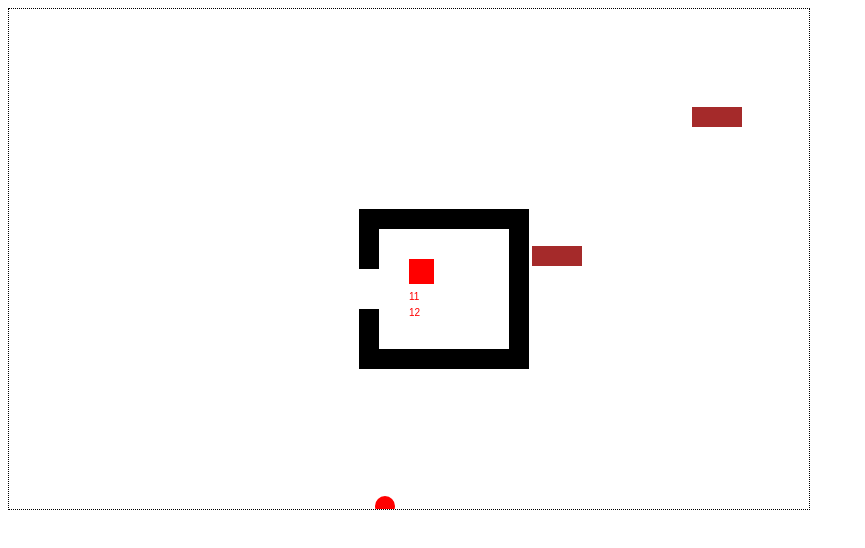
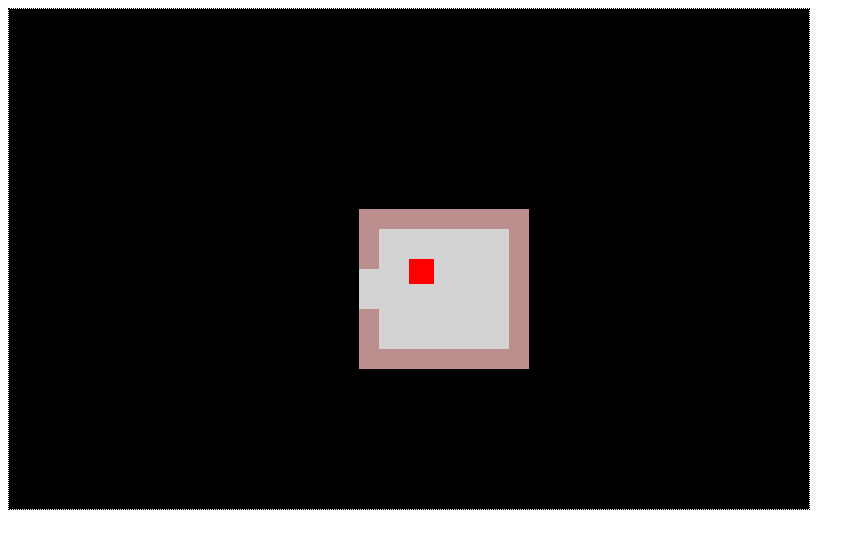
Before and after one commit to Pumpelgit/game_project, a plain HTML site: page index.html in a window 1280 px wide. Shown: the whole page, without its empty margins (0-865 px from the left). Drawn offline with Linux system fonts and the light colour scheme.

Commit message:
added fog

```diff
--- a/index.html
+++ b/index.html
@@ -10,6 +10,7 @@
     <canvas id="canvas" width="800" height="500">
     <script src="src/constants.js"></script>
     <script src="src/textUI.js"></script>
+    <script src="src/weather.js"></script>
     <script src="src/resourcesController.js"></script>
     <script src="src/food.js"></script>
     <script src="src/wood.js"></script>
--- a/src/game.js
+++ b/src/game.js
@@ -1,6 +1,6 @@
 class Game {
   constructor(ctx) {
-        this._ctx = ctx;
+    this._ctx = ctx
     this._intervalId = null
 
     this._player = new Player(ctx)
@@ -11,8 +11,10 @@ class Game {
 
     this._resourceController = new ResourceController()
 
-        this._textWood = new TextUI(this._ctx,this._player,1)
-        this._textFood = new TextUI(this._ctx,this._player,2)
+    this._textWood = new TextUI(this._ctx, this._player, 1)
+    this._textFood = new TextUI(this._ctx, this._player, 2)
+
+    this._weather = new Weather(this._ctx, this._player)
   }
 
   start() {
@@ -45,12 +47,17 @@ class Game {
 
   _clear() {
     const player = this._player
-        this._ctx.clearRect(player.x - (this._ctx.canvas.width / 2), player.y - (this._ctx.canvas.height / 2), this._ctx.canvas.width, this._ctx.canvas.height)
+    this._ctx.clearRect(
+      player.x - this._ctx.canvas.width / 2,
+      player.y - this._ctx.canvas.height / 2,
+      this._ctx.canvas.width,
+      this._ctx.canvas.height
+    )
   }
 
   _draw() {
-        this._house.draw()
-        this._player.draw()
+
+    if (!this._player.insideHouse) {
 
         for (let i = 0; i < this._woodArray.length; i++) {
             this._woodArray[i].draw()
@@ -62,6 +69,17 @@ class Game {
 
       this._textWood.draw(this._resourceController.currentWood)
       this._textFood.draw(this._resourceController.currentFood)
+
+      this._house.drawRoof()
+      this._player.draw()
+      this._weather.draw()
+
+    } else {
+        this._house.drawOutsideBlack(this._player);
+        this._house.draw()
+        this._player.draw()
+    }
+
 }
 
   _move() {
@@ -70,7 +88,6 @@ class Game {
     this._checkResourcesCollision()
     this._house.checkPlayerInside(this._player)
     this._checkCanvasMovement()
-
   }
 
   _checkCanvasMovement() {
@@ -85,7 +102,7 @@ class Game {
     for (let i = 0; i < this._woodArray.length; i++) {
       if (this._woodArray[i].checkCollision(player)) {
         this._resourceController.addWood(this._woodArray[i].amount)
-                this._woodArray.splice(i,1)
+        this._woodArray.splice(i, 1)
       }
     }
 
@@ -93,36 +110,42 @@ class Game {
       this._foodArray[i].checkCollision(player)
       if (this._foodArray[i].checkCollision(player)) {
         this._resourceController.addFood(this._foodArray[i].amount)
-                this._foodArray.splice(i,1)
+        this._foodArray.splice(i, 1)
       }
     }
   }
 
   _checkPlayerHouseCollisions() {
-        const player = this._player;
+    const player = this._player
     const houseParts = this._house.houseParts
 
     for (const housePart in houseParts) {
-
-            const colX = player.x + player.w >= houseParts[housePart].x &&
+      const colX =
+        player.x + player.w >= houseParts[housePart].x &&
         player.x <= houseParts[housePart].x + houseParts[housePart].w
 
-            const colY = player.y + player.h >= houseParts[housePart].y &&
+      const colY =
+        player.y + player.h >= houseParts[housePart].y &&
         player.y <= houseParts[housePart].y + houseParts[housePart].h
 
       if (colX && colY) {
-
-                const colHouseLeft  = player.x + player.w >= houseParts[housePart].x &&
+        const colHouseLeft =
+          player.x + player.w >= houseParts[housePart].x &&
           player.x <= houseParts[housePart].x
 
-                const colHouseRight = player.x <= houseParts[housePart].x + houseParts[housePart].w &&
-                                      player.x + player.w >= houseParts[housePart].x + houseParts[housePart].w
+        const colHouseRight =
+          player.x <= houseParts[housePart].x + houseParts[housePart].w &&
+          player.x + player.w >=
+            houseParts[housePart].x + houseParts[housePart].w
 
-                const colHouseUp    = player.y + player.h >= houseParts[housePart].y &&
+        const colHouseUp =
+          player.y + player.h >= houseParts[housePart].y &&
           player.y <= houseParts[housePart].y
 
-                const colHouseDown  = player.y <= houseParts[housePart].y + houseParts[housePart].h &&
-                                      player.y + player.h >= houseParts[housePart].y + houseParts[housePart].h
+        const colHouseDown =
+          player.y <= houseParts[housePart].y + houseParts[housePart].h &&
+          player.y + player.h >=
+            houseParts[housePart].y + houseParts[housePart].h
 
         if (colHouseLeft && player.actions.right) {
           player.collisions.right = true
--- a/src/house.js
+++ b/src/house.js
@@ -1,64 +1,69 @@
 class House {
   constructor(ctx) {
-
     this._ctx = ctx
 
-        this._x = (this._ctx.canvas.width / 2) - 50
-        this._y = (this._ctx.canvas.height / 2) - 50
+    this._x = this._ctx.canvas.width / 2 - 50
+    this._y = this._ctx.canvas.height / 2 - 50
 
     this.houseParts = {
       leftWallUpper: {
         x: this._x,
         y: this._y,
         w: 20,
-                h: 60
+        h: 60,
       },
       lefWallLower: {
         x: this._x,
         y: this._y + 100,
         w: 20,
-                h: 60
+        h: 60,
       },
       upperWall: {
         x: this._x + 20,
         y: this._y,
         w: 130,
-                h: 20
+        h: 20,
       },
       rightWall: {
         x: this._x + 150,
         y: this._y,
         w: 20,
-                h: 160
+        h: 160,
       },
       lowerWall: {
         x: this._x + 20,
         y: this._y + 140,
         w: 130,
-                h: 20
+        h: 20,
+      },
     }
-        }
+
     this.roof = {
       x: this._x,
       y: this._y,
       w: 170,
-            h: 160
+      h: 160,
     }
-
-        this.isPlayerInside = true
 
     this.insideArea = {
       x: this.houseParts.leftWallUpper.x + this.houseParts.leftWallUpper.w,
       y: this.houseParts.upperWall.y + this.houseParts.upperWall.h,
       w: this.houseParts.upperWall.w,
-            h: this.houseParts.rightWall.h - this.houseParts.upperWall.h - this.houseParts.lowerWall.h
+      h:
+        this.houseParts.rightWall.h -
+        this.houseParts.upperWall.h -
+        this.houseParts.lowerWall.h,
     }
-
   }
 
   draw() {
     this._ctx.beginPath()
-        this._ctx.fillStyle = "black"
+    this._ctx.fillStyle = "lightgrey"
+    this._ctx.fillRect(this._x, this._y, 170, this.houseParts.rightWall.h)
+    this._ctx.closePath()
+
+    this._ctx.beginPath()
+    this._ctx.fillStyle = "RosyBrown"
     for (const elements in this.houseParts) {
       this._ctx.fillRect(
         this.houseParts[elements].x,
@@ -68,23 +73,36 @@ class House {
       )
     }
     this._ctx.closePath()
-        if( !this.isPlayerInside){
+  }
+
+  drawRoof() {
+    this._ctx.beginPath()
+    this._ctx.fillStyle = "SaddleBrown"
+    this._ctx.fillRect(this.roof.x, this.roof.y, this.roof.w, this.roof.h)
+    this._ctx.closePath()
+
+  }
+
+  drawOutsideBlack(player) {
+    this._ctx.beginPath()
+    this._ctx.fillStyle = "black"
     this._ctx.fillRect(
-                this.roof.x,
-                this.roof.y,
-                this.roof.w,
-                this.roof.h
+      player.x - this._ctx.canvas.width / 2,
+      player.y - this._ctx.canvas.height / 2,
+      this._ctx.canvas.width,
+      this._ctx.canvas.height
     )
+    this._ctx.closePath()
+  }
+
+  checkPlayerInside(player) {
+    const colX =
+      player.x + player.w > this.insideArea.x &&
+      player.x < this.insideArea.x + this.insideArea.w
+    const colY =
+      player.y + player.h > this.insideArea.y &&
+      player.y < this.insideArea.y + this.insideArea.h
+
+    player.insideHouse = colX && colY
   }
 }
-
-    checkPlayerInside(player)
-    {
-        const colX = player.x + player.w > this.insideArea.x && player.x < this.insideArea.x + this.insideArea.w
-        const colY = player.y + player.h > this.insideArea.y && player.y < this.insideArea.y + this.insideArea.h
-
-        this.isPlayerInside = colX && colY
-    }
-
-
-}
--- a/src/player.js
+++ b/src/player.js
@@ -29,6 +29,8 @@ class Player {
         }
 
         this._setListeners()
+
+        this.insideHouse = true
 
     }
 
--- /dev/null
+++ b/src/weather.js
@@ -0,0 +1,53 @@
+class Weather {
+  constructor(ctx, player) {
+    this._ctx = ctx
+    this._player = player
+
+    this._x = this._player.x + this._player.w / 2
+    this._y = this._player.y + this._player.h / 2
+
+    this._currentWeatherValue = 1 //1 = open, 0 = closed
+
+    this._intervalID = setInterval(()=> {
+        if (!this._player.insideHouse){
+            this._currentWeatherValue -= 0.005
+        }
+        else {
+            this._currentWeatherValue = 1
+        }
+    }, 100)
+  }
+
+  draw() {
+    this._x = this._player.x + this._player.w / 2
+    this._y = this._player.y + this._player.h / 2
+
+    const gradient = this._ctx.createRadialGradient(
+      this._x,
+      this._y,
+      0,
+      this._x,
+      this._y,
+      600
+    )
+
+    if ( this._currentWeatherValue <0) {
+        this._currentWeatherValue = 0
+    }
+
+    gradient.addColorStop(0, "transparent")
+    gradient.addColorStop(this._currentWeatherValue, "black")
+    this._ctx.fillStyle = gradient
+
+    this._ctx.fillRect(
+      this._player.x - this._ctx.canvas.width / 2,
+      this._player.y - this._ctx.canvas.height / 2,
+      this._ctx.canvas.width,
+      this._ctx.canvas.height
+    )
+  }
+
+  updateWeatherValue(value) {
+      this._currentWeatherValue = value
+  }
+}
```
Lines whose indentation alone changed are shown as unchanged.
